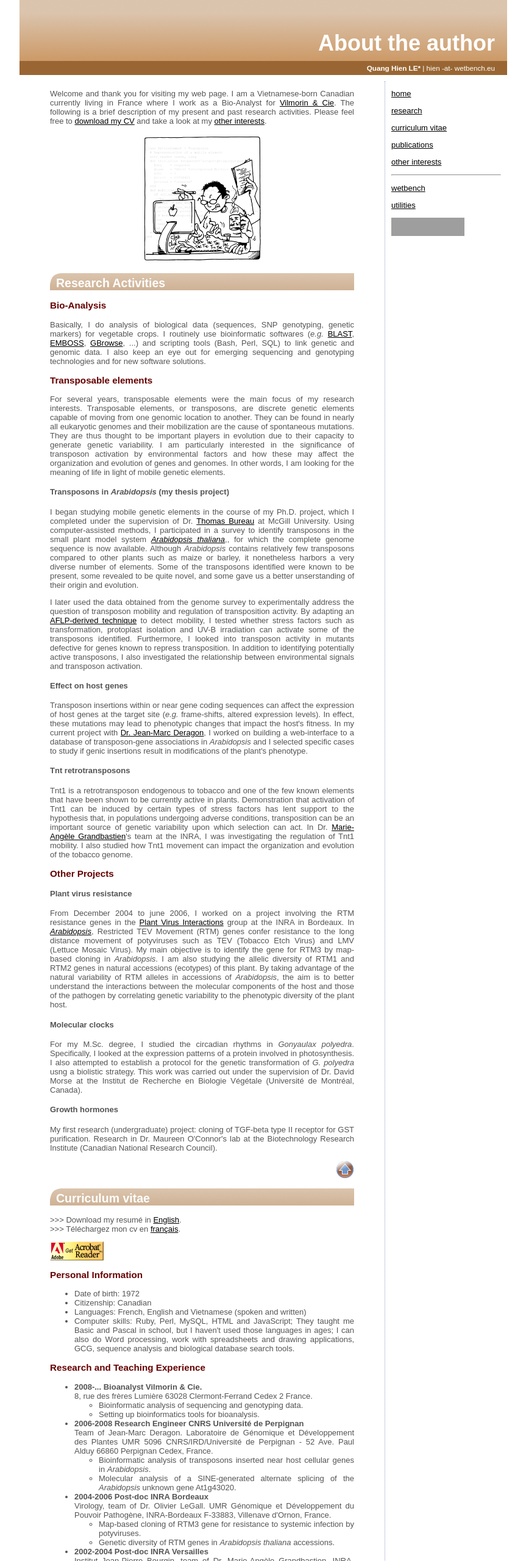
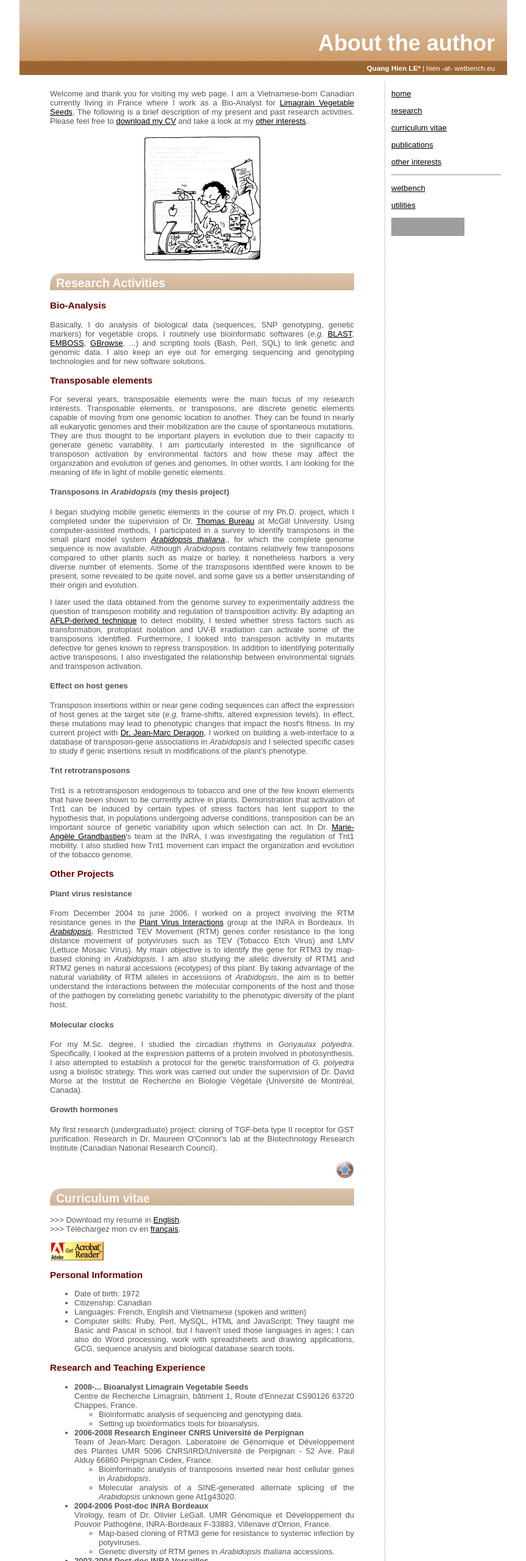
Before and after one commit to qhienle/www.wetbench.eu, a plain HTML site: page index.html in a window 1280 px wide. Shown: the top 2560 px of the page at 61% size, without its empty margins (208-1071 px from the left). Drawn offline with Linux system fonts and the light colour scheme; grey boxes are pictures that could not be loaded; files whose address does not match are found by name.

Commit message:
Change Vilmorin & Cie for Limagrain Vegetable Seeds
in HTML files author and index.html

```diff
--- a/index.html
+++ b/index.html
@@ -19,7 +19,7 @@
 
 		<!-- Research Interests Section -->
 
-		<p>Welcome and thank you for visiting my web page. I am a Vietnamese-born Canadian currently living in France where I work as a Bio-Analyst for <a href="http://www.vilmorin.info">Vilmorin &amp; Cie</a>. The following is a brief description of my present and past research activities. Please feel free to <a href="index.html#cv">download my CV</a> and take a look at my <a href="#other">other interests</a>.</p>
+		<p>Welcome and thank you for visiting my web page. I am a Vietnamese-born Canadian currently living in France where I work as a Bio-Analyst for <a href="http://www.limagrain.com">Limagrain Vegetable Seeds</a>. The following is a brief description of my present and past research activities. Please feel free to <a href="index.html#cv">download my CV</a> and take a look at my <a href="#other">other interests</a>.</p>
 
 		<center><img src="graphics/h-at-drybench-374x399.png" width="200" height="213" alt="drybench-work"/></center>
 
@@ -84,8 +84,8 @@
 
 		<h3>Research and Teaching Experience</h3>
 		<ul>
-			<li><strong>2008-... Bioanalyst Vilmorin &amp; Cie.</strong>
-				<br/>8, rue des frères Lumière 63028 Clermont-Ferrand Cedex 2 France.
+			<li><strong>2008-... Bioanalyst Limagrain Vegetable Seeds</strong>
+				<br/>Centre de Recherche Limagrain, b&acirc;timent 1, Route d'Ennezat CS90126 63720 Chappes, France.
 				<ul>
 					<li>Bioinformatic analysis of sequencing and genotyping data.
 					</li>
```
Also changed, not shown: author.html (+2 -2 lines).
